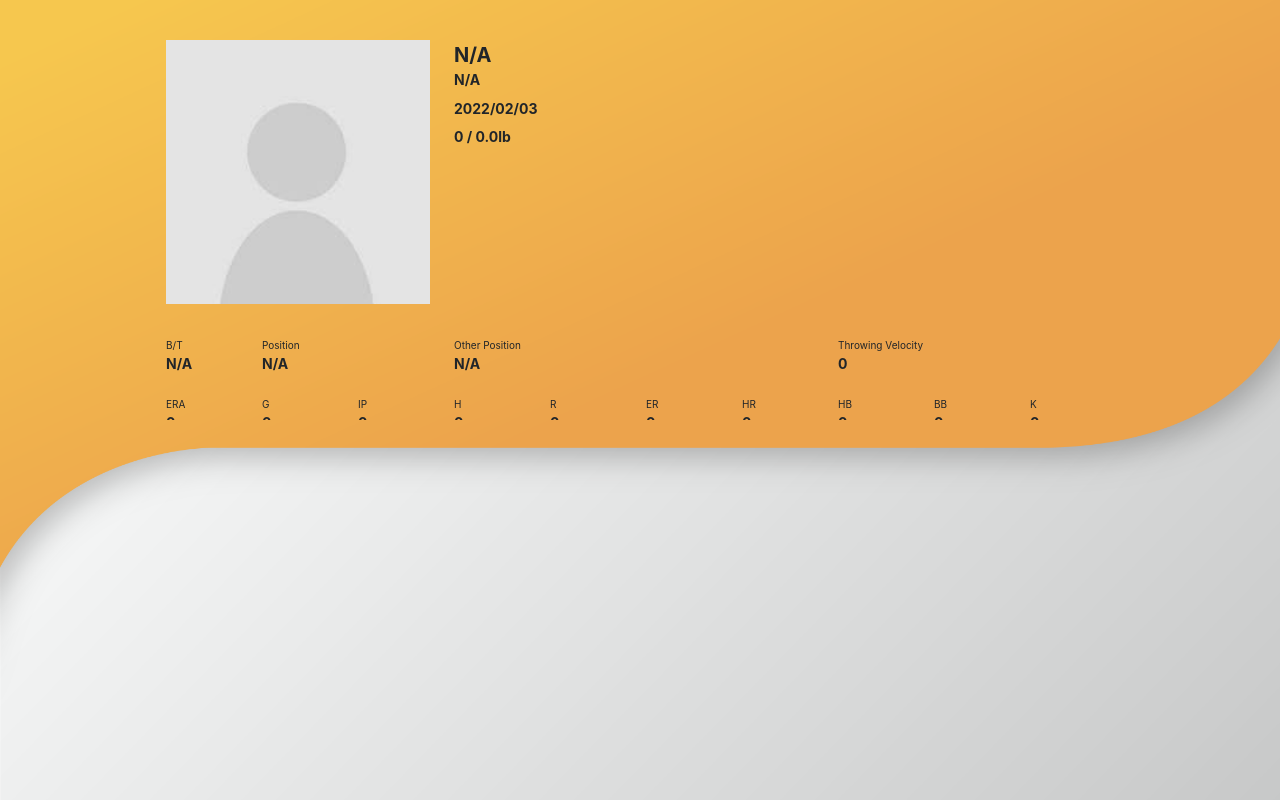
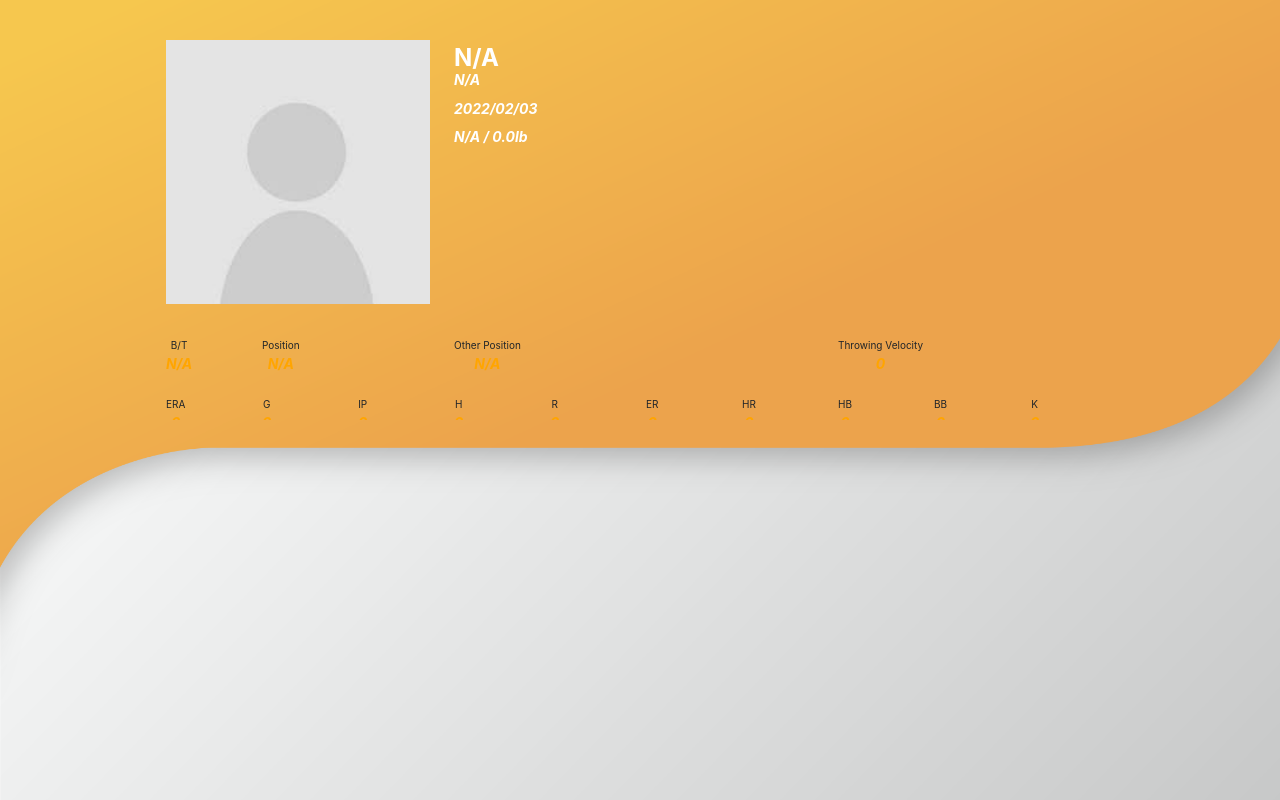
Before and after one commit to yogifang/ASNBaseball, a Next.js app: page /baseballPage in a window 1280 px wide. Built offline with nearby package versions, Linux system fonts and the light colour scheme.

Commit message:
function init

```diff
--- a/components/OutputContent.js
+++ b/components/OutputContent.js
@@ -13,7 +13,7 @@ const OutputContent = (props) => {
     <>
       <Col xs={props.cols} className={styles.sheetcell}>
         <Form.Label htmlFor={props.name} className={styles.pagemain}>
-          <p className={styles.pagevalue}>
+          <p className={styles.pagevaluewhite}>
             {value1}
             {props.unit1}
             {" / "}
--- a/components/OutputDate.js
+++ b/components/OutputDate.js
@@ -5,10 +5,10 @@ import Moment from "react-moment";
 const OutputDate = (props) => {
   return (
     <>
-      <Col lg={props.cols} className={styles.sheetcell}>
+      <Col lg={props.cols} className={styles.sheetdate}>
         <Form.Label htmlFor={props.name} className={styles.pagemain}>
           {props.main}
-          <p className={styles.pagevalue}>
+          <p className={styles.pagevaluewhite}>
             <Moment format="YYYY/MM/DD">{props.value}</Moment>
           </p>
         </Form.Label>
--- /dev/null
+++ b/components/OutputTextWhite.js
@@ -0,0 +1,24 @@
+import { Form, Col } from "react-bootstrap";
+import styles from "../styles/Contant.module.css";
+import { useState } from "react";
+const OutputTextWhite = (props) => {
+  // console.log("output text.....");
+  let value =
+    (props.value === undefined) | (props.value === "") ? "N/A" : props.value;
+
+  return (
+    <>
+      <Col xs={props.cols} className={styles.sheetcell}>
+        <Form.Label htmlFor={props.name} className={styles.pagemainwhite}>
+          {props.main}
+          <p className={styles.pagevaluewhite}>
+            {value}
+            {props.unit}{" "}
+          </p>
+        </Form.Label>
+      </Col>
+    </>
+  );
+};
+
+export default OutputTextWhite;
--- a/next.config.js
+++ b/next.config.js
@@ -2,8 +2,8 @@ module.exports = {
   reactStrictMode: true,
   env: {
     MONGO_URI: 'mongodb+srv://yogi:askYogi0325@cluster0.qgucu.mongodb.net/asia-scouting?retryWrites=true&w=majority',
-    //HOST_URI: 'http://localhost:3000/',
-    HOST_URI: "https://asnbaseball.vercel.app/"
+    HOST_URI: 'http://localhost:3000/',
+    //HOST_URI: "https://asnbaseball.vercel.app/"
   },
   async headers() {
     return [
--- a/pages/baseballPage.js
+++ b/pages/baseballPage.js
@@ -14,6 +14,7 @@ import OutputMonth from "../components/OutputMonth";
 import FileBase64 from "react-file-base64";
 import OutputTextBig from "../components/OutputTextBig";
 import OutputContent from "../components/OutputContent";
+import OutputTextWhite from "../components/OutputTextWhite";
 import Nobody from "../components/nobody";
 
 const initialBaseinfos = {
@@ -282,11 +283,11 @@ const BaseballPage = () => {
 
   const feetHeight = (cm) => {
     if (cm !== undefined && cm !== null && cm !== 0) {
-      const feet = Math.floor(cm.height / 30.48);
+      const feet = Math.floor(cm / 30.48);
       const inches = ((cm - feet * 30.48) / 2.54).toFixed(0);
       return feet.toString() + "'" + inches.toString() + '"';
     } else {
-      return "0";
+      return "";
     }
 
   };
@@ -302,9 +303,9 @@ const BaseballPage = () => {
             </Col>
             <Col xs={7}>
               <OutputTextBig cols="12" name="PassportName" main="" value={values.PassportName} />
-              <OutputText cols="12" name="Gender" main="" value={values.Gender} />
+              <OutputTextWhite cols="12" name="Gender" main="" value={values.Gender} />
               <OutputDate cols="12" name="Birthday" main="" value={valContact.birthday} />
-              <OutputContent cols="6" name="Hight" main="" value1={feetHeight(values.Height)} value2={(values.Weight / 0.454).toFixed(1)} unit1="" unit2="lb" />
+              <OutputContent cols="12" name="Height" main="" value1={feetHeight(values.Height)} value2={(values.Weight / 0.454).toFixed(1)} unit1="" unit2="lb" />
             </Col>
           </Row>
           <br /><br />
@@ -348,7 +349,6 @@ const BaseballPage = () => {
           </Row>
           <br /><br />
           <Row className={styles.sheettable}>
-            <Col xs={1}></Col>
             <Col xs={1}><OutputText cols="12" name="gamesH" main="G" value={valPerformance.gamesH} /></Col>
             <Col xs={1}><OutputText cols="12" name="AB" main="AB" value={valPerformance.AB} /></Col>
             <Col xs={1}><OutputText cols="12" name="AVG" main="AVG" value={valPerformance.AVG} /></Col>
--- a/styles/Contant.module.css
+++ b/styles/Contant.module.css
@@ -253,19 +253,37 @@
 .sheetcell {
   height: 1.8rem;
 }
+.sheetdate {
+  height: 1.8rem;
+  color: white;
+}
 .pagemain {
   font-size: 10px;
-  text-align: left;
+  text-align: center;
 }
 .pagevalue {
   font-size: 14px;
+  text-align: center;
+  font-weight: bold;
+  font-style: italic;
+  color: orange;
+}
+.pagemainwhite {
+  font-size: 10px;
+  text-align: center;
+}
+.pagevaluewhite {
+  font-size: 14px;
+  text-align: center;
+  font-weight: bold;
+  font-style: italic;
+  color: white;
+}
+.pagevaluebig {
+  font-size: 24px;
   text-align: left;
   font-weight: bold;
-}
-.pagevaluebig {
-  font-size: 20px;
-  text-align: left;
-  font-weight: bold;
+  color: white;
 }
 .sidetitle {
   writing-mode: vertical-lr;
```
